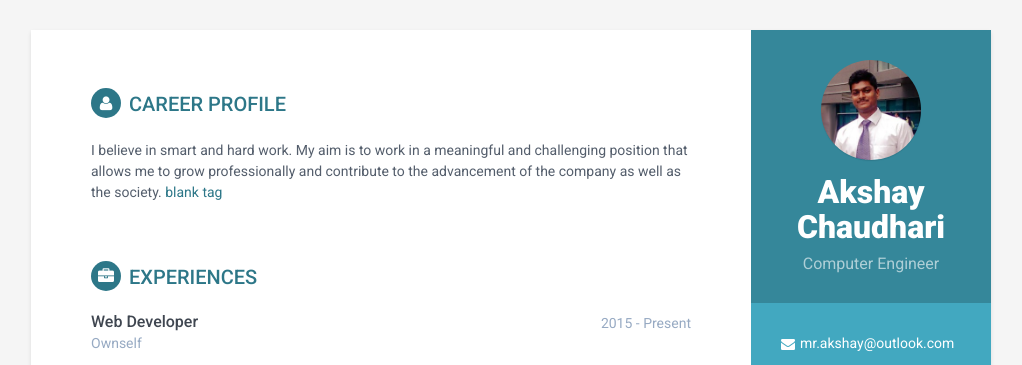
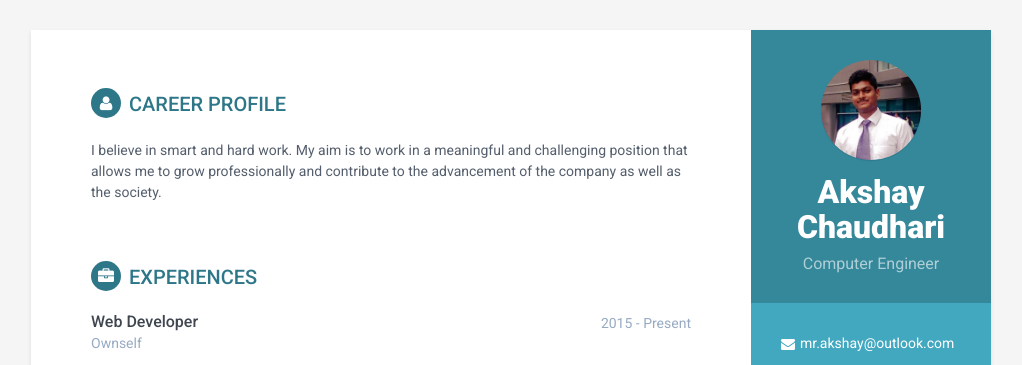
Before and after one commit to akshayrcc/resume-template-fresher, a Jekyll site: the page built from index.html, in a window 1280 px wide. Shown: the top 365 px of the page, without its empty margins (129-1151 px from the left). Built offline with Jekyll 4.4.1, drawn with Linux system fonts in a browser that asks for light colours.

Commit message:
Update career-profile.html

```diff
--- a/_includes/career-profile.html
+++ b/_includes/career-profile.html
@@ -1,6 +1,6 @@
 <section class="section summary-section">
 <h2 class="section-title"><i class="fa fa-user"></i>Career Profile</h2>
 <div class="summary">
-    <p>I believe in smart and hard work. My aim is to work in a meaningful and challenging position that allows me to grow professionally and contribute to the advancement of the company as well as the society. <a href="#" target="_blank">  blank tag</a>   </p>
+    <p>I believe in smart and hard work. My aim is to work in a meaningful and challenging position that allows me to grow professionally and contribute to the advancement of the company as well as the society.    </p>
 </div><!--//summary-->
 </section><!--//section-->
```
